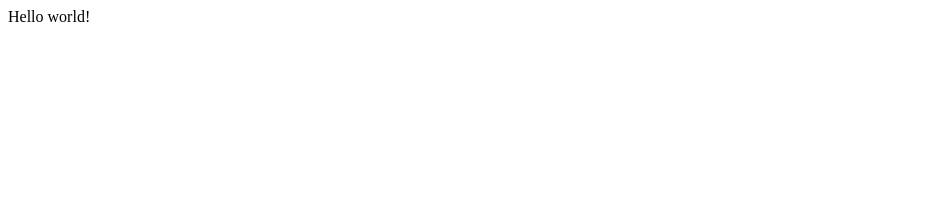
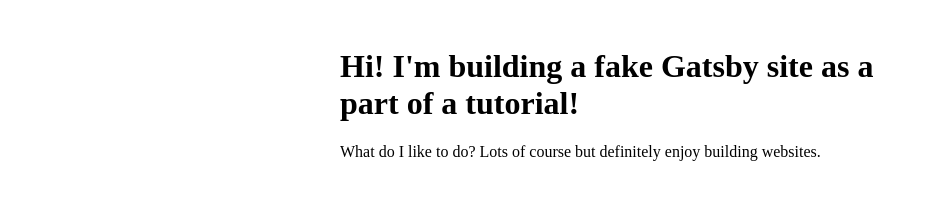
Before and after one commit to wshum4/tutorial-part-three, a Gatsby site: page / in a window 1280 px wide. Shown: the whole page, without its empty margins (0-928 px from the left). Built offline with nearby package versions, Linux system fonts and the light colour scheme; Gatsby itself is replaced by a stand-in of ours.

Commit message:
added plugin and pages

```diff
--- a/src/pages/index.js
+++ b/src/pages/index.js
@@ -1,5 +1,10 @@
 import React from "react"
 
 export default function Home() {
-  return <div>Hello world!</div>
+  return (
+    <div style={{ margin: `3rem auto`, maxWidth: 600}}>
+      <h1>Hi! I'm building a fake Gatsby site as a part of a tutorial!</h1>
+      <p>What do I like to do? Lots of course but definitely enjoy building websites.</p>
+    </div>
+  )
 }
```
Also changed, not shown: src/pages/about.js (added), src/pages/contact.js (added).
